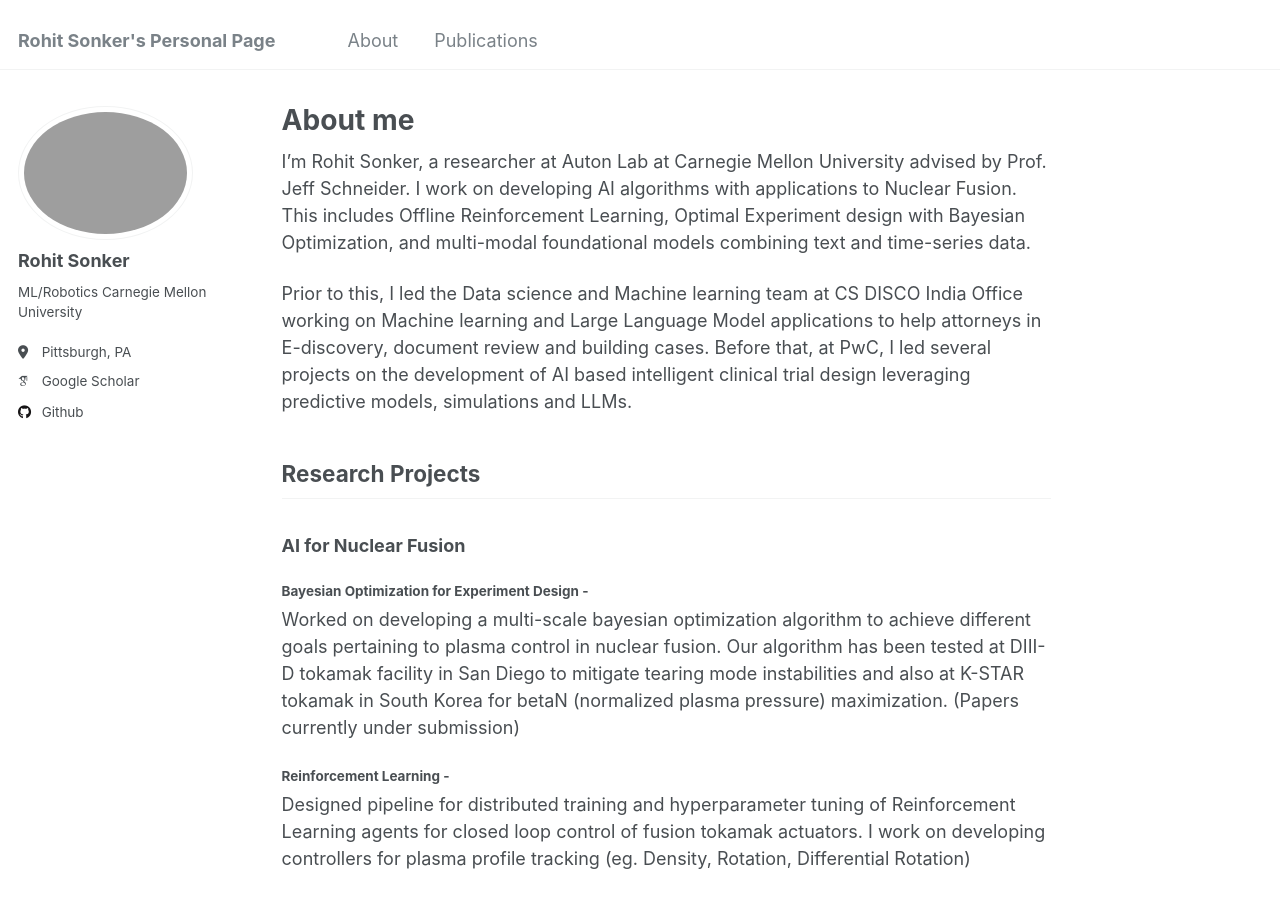
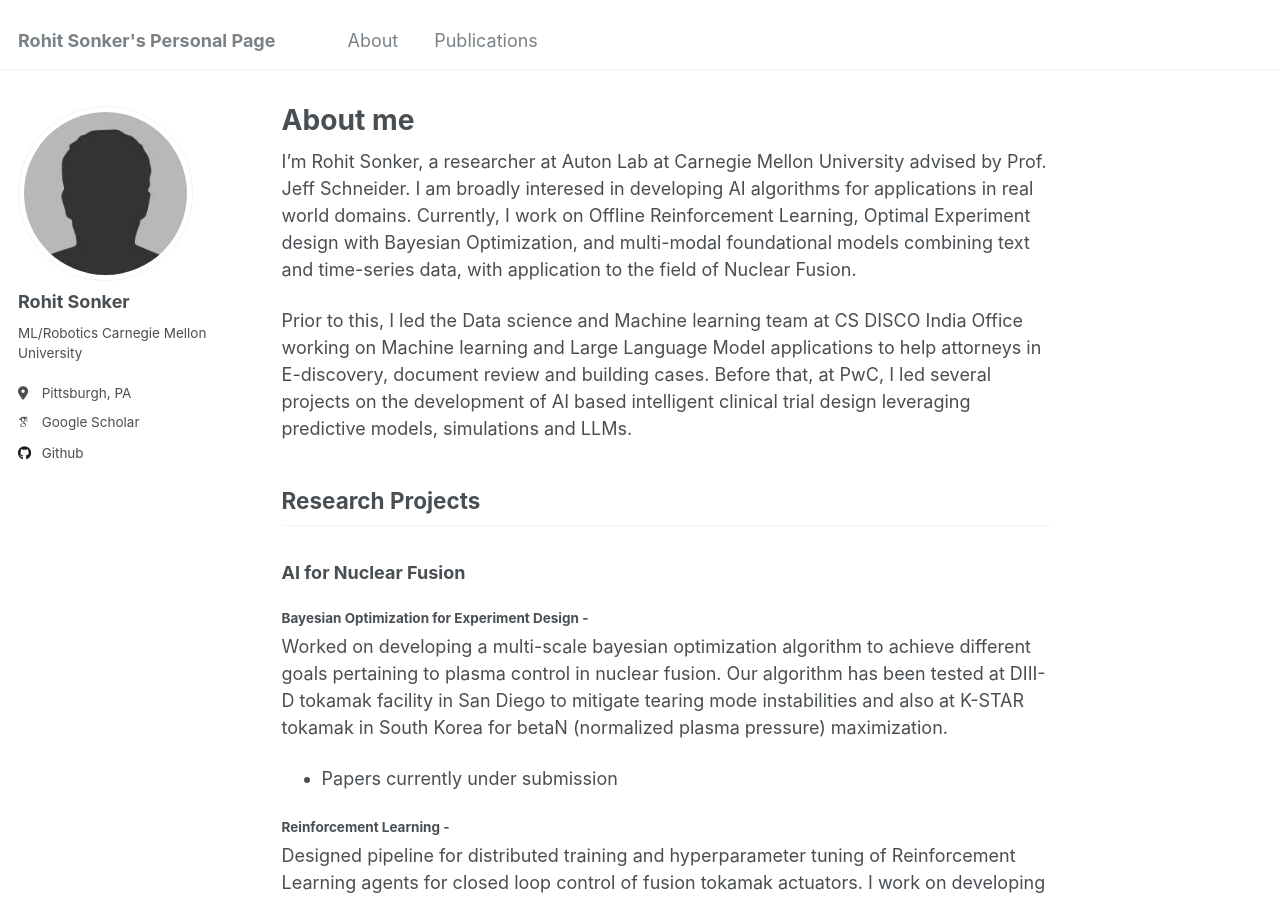
Before and after one commit to rohit-sonker/rohit-sonker.github.io, a Jekyll site: the page built from _pages/about.md, in a window 1280 px wide and 900 px high. Built offline with Jekyll 4.4.1, drawn with Linux system fonts in a browser that asks for light colours; some web fonts are replaced.

```diff
--- a/_config.yml
+++ b/_config.yml
@@ -14,14 +14,14 @@ name                     : &name "Rohit Sonker"
 description              : &description "personal description"
 url                      : https://rohit-sonker.github.io # the base hostname & protocol for your site e.g. "https://mmistakes.github.io"
 baseurl                  : "" # the subpath of your site, e.g. "/blog"
-repository               : "rohit-sonker/rohit-sonker.github.io"
+repository               : "rohit-sonker"
 
 # Site Author - The following control what appear as part of the author content on the side bar.
 #               If a field is blank the icon and link will not appear, otherwise it will be shown.
 #               Additional customization can be done by editing /_includes/author-profile.html
 author:
   # Biographic information
-  avatar           : "rsonker_5.jpg" #"profile.png"
+  avatar           : "bio-photo.jpg" #"rsonker_headshot.png" #"profile.png"
   name             : "Rohit Sonker"
   pronouns         : # example: "she/her"
   bio              : "ML/Robotics Carnegie Mellon University"
--- a/_pages/about.md
+++ b/_pages/about.md
@@ -8,7 +8,7 @@ redirect_from:
 ---
 
 I’m Rohit Sonker, a researcher at Auton Lab at Carnegie Mellon University advised by Prof. Jeff Schneider.
-I work on developing AI algorithms with applications to Nuclear Fusion. This includes Offline Reinforcement Learning, Optimal Experiment design with Bayesian Optimization, and multi-modal foundational models combining text and time-series data.
+I am broadly interesed in developing AI algorithms for applications in real world domains. Currently, I work on Offline Reinforcement Learning, Optimal Experiment design with Bayesian Optimization, and multi-modal foundational models combining text and time-series data, with application to the field of Nuclear Fusion.
 
 Prior to this, I led the Data science and Machine learning team at CS DISCO India Office working on Machine learning and Large Language Model applications to help attorneys in E-discovery, document review and building cases.
 Before that, at PwC, I led several projects on the development of AI based intelligent clinical trial design leveraging predictive models, simulations and LLMs.
@@ -18,16 +18,19 @@ Research Projects
 
 ### AI for Nuclear Fusion
 
-##### Bayesian Optimization for Experiment Design -
-Worked on developing a multi-scale bayesian optimization algorithm to achieve different goals pertaining to plasma control in nuclear fusion. Our algorithm has been tested at DIII-D tokamak facility in San Diego to mitigate tearing mode instabilities and also at K-STAR tokamak in South Korea for betaN (normalized plasma pressure) maximization. (Papers currently under submission)
+#### Bayesian Optimization for Experiment Design -
+Worked on developing a multi-scale bayesian optimization algorithm to achieve different goals pertaining to plasma control in nuclear fusion. Our algorithm has been tested at DIII-D tokamak facility in San Diego to mitigate tearing mode instabilities and also at K-STAR tokamak in South Korea for betaN (normalized plasma pressure) maximization.
+  - Papers currently under submission
 
 
-##### Reinforcement Learning -
+#### Reinforcement Learning -
 Designed pipeline for distributed training and hyperparameter tuning of Reinforcement Learning agents for closed loop control of fusion tokamak actuators. I work on developing controllers for plasma profile tracking (eg. Density, Rotation, Differential Rotation)
 
 
-##### Multi-Modal Foundational Models for Nuclear Fusion -
+#### Multi-Modal Foundational Models for Nuclear Fusion -
 I am actively working on multi-modal state transition model which combines text logs from DIII-D experiments with trajectory data to enhance model performance and enable language conditioned data generation.
+
+
 
 
 <!-- ### Past Projects
```
Also changed, not shown: 1 other file.
